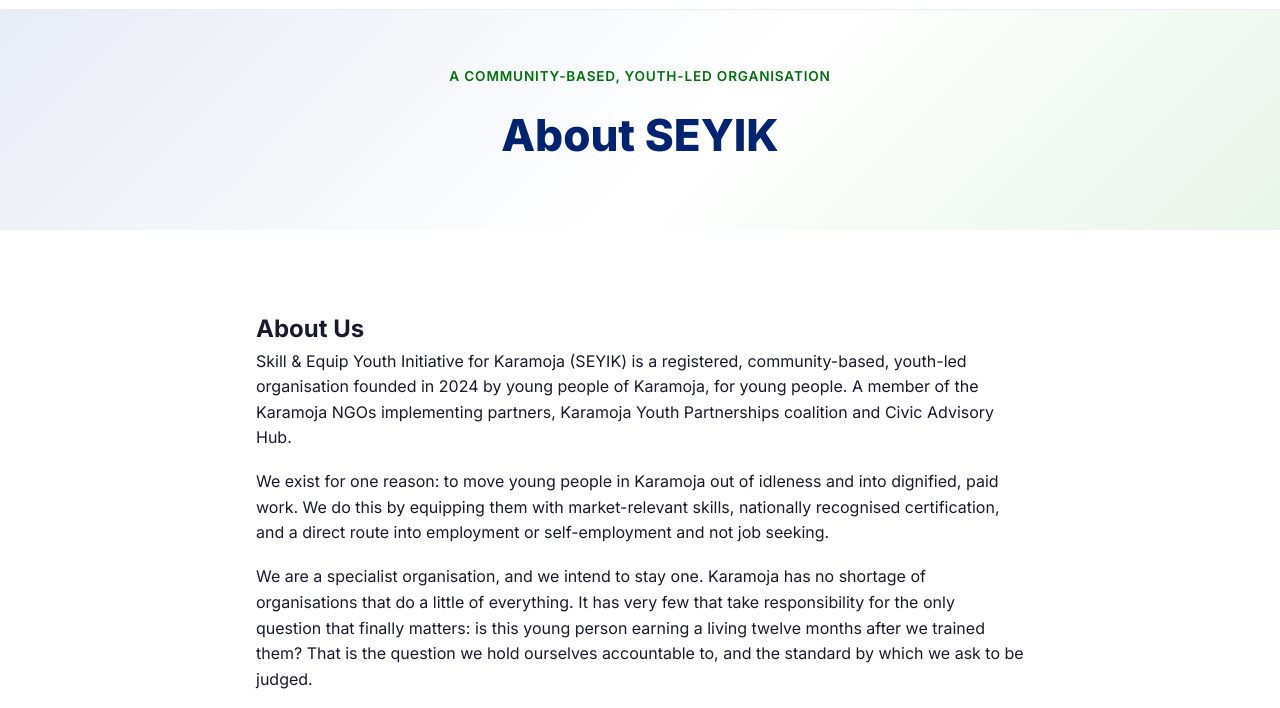
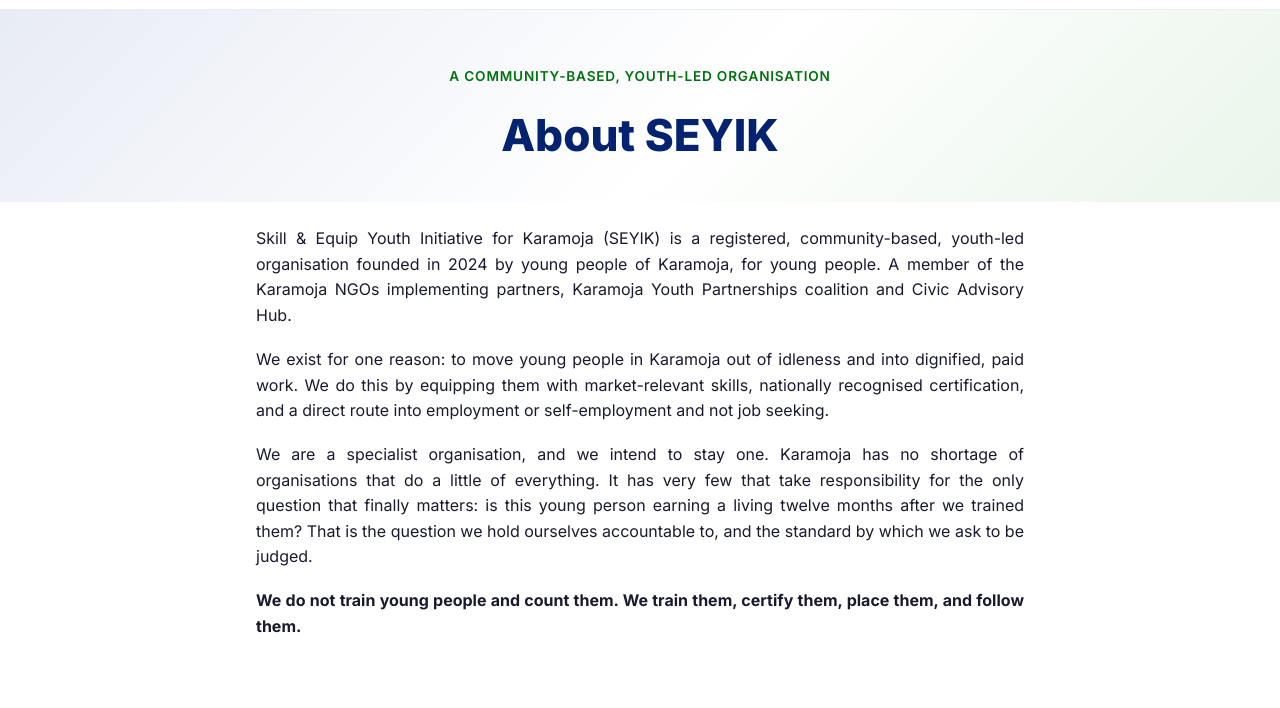
Before and after one commit to isgr870/Seyik-Website-, an Eleventy site: page about.html in a window 1280 px wide. Shown: the part 63-771 px from the top of the page. Built offline with nearby package versions, Linux system fonts and the light colour scheme; Eleventy itself is replaced by a stand-in of ours; files that its build step writes are made by us from their sources; files whose address does not match are found by name.

Commit message:
About: remove About Us heading, justify text, reduce gap under title

```diff
--- a/about.html
+++ b/about.html
@@ -48,17 +48,16 @@
     </div>
   </header>
 
-  <section class="page-hero">
+  <section class="page-hero" style="padding-bottom: 1.25rem;">
     <div class="container">
       <p class="eyebrow">A Community-Based, Youth-Led Organisation</p>
       <h1>About SEYIK</h1>
     </div>
   </section>
 
-  <section class="section about">
+  <section class="section about" style="padding-top: 1.5rem;">
     <div class="container">
-      <div class="about-content" style="max-width: 48rem; margin: 0 auto;">
-        <h2>About Us</h2>
+      <div class="about-content" style="max-width: 48rem; margin: 0 auto; text-align: justify;">
         <p>
           Skill & Equip Youth Initiative for Karamoja (SEYIK) is a registered, community-based, youth-led organisation founded in 2024 by young people of Karamoja, for young people. A member of the Karamoja NGOs implementing partners, Karamoja Youth Partnerships coalition and Civic Advisory Hub.
         </p>
```
